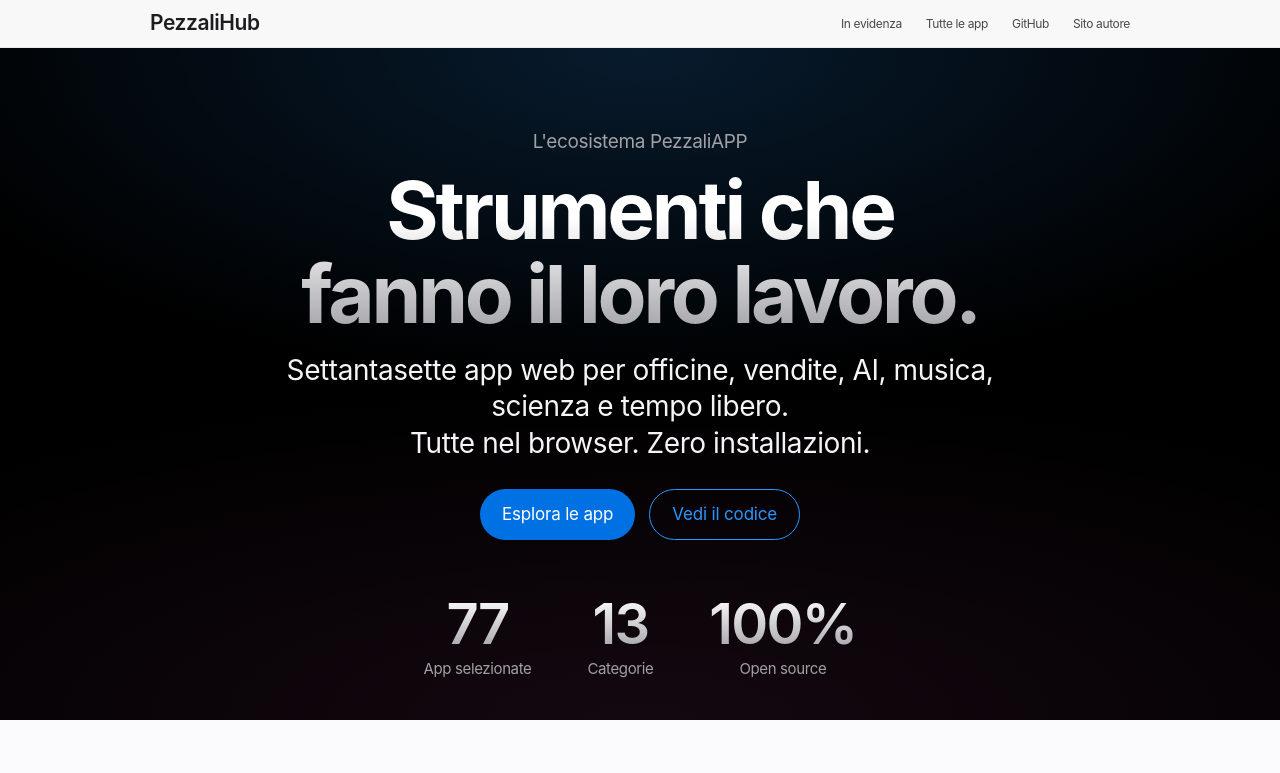
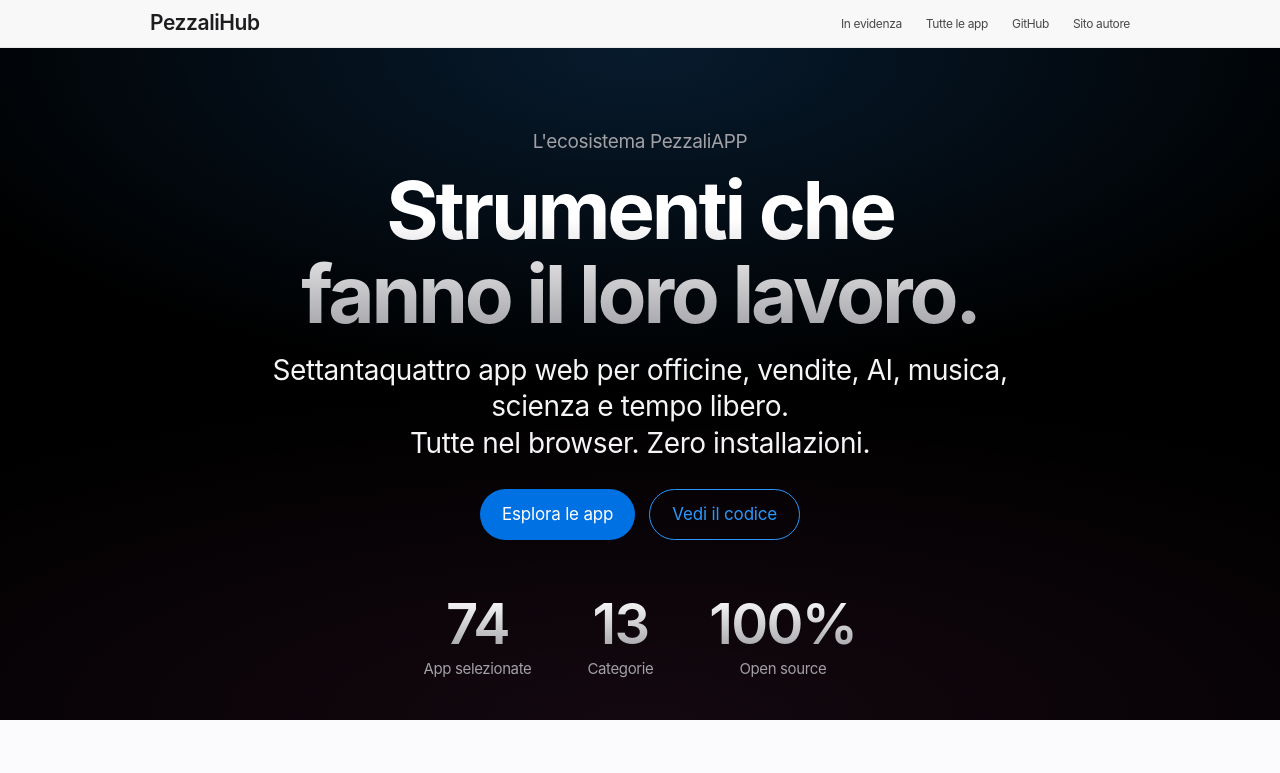
Before and after one commit to pezzaliapp/pezzaliHub, a plain HTML site: page index.html in a window 1280 px wide. Shown: the top 773 px of the page. Drawn offline with Linux system fonts and the light colour scheme.

Commit message:
Add files via upload

```diff
--- a/index.html
+++ b/index.html
@@ -679,7 +679,7 @@
     <p class="hero-eyebrow">L'ecosistema PezzaliAPP</p>
     <h1 class="hero-title">Strumenti che<br>fanno il loro lavoro.</h1>
     <p class="hero-sub">
-      Settantasette app web per officine, vendite, AI, musica, scienza e tempo libero.<br>
+      Settantaquattro app web per officine, vendite, AI, musica, scienza e tempo libero.<br>
       Tutte nel browser. Zero installazioni.
     </p>
     <div class="hero-actions">
@@ -688,7 +688,7 @@
     </div>
     <div class="hero-stats">
       <div>
-        <div class="hero-stat-num">77</div>
+        <div class="hero-stat-num">74</div>
         <div class="hero-stat-label">App selezionate</div>
       </div>
       <div>
@@ -723,7 +723,7 @@
       type="text"
       class="search-input"
       id="search"
-      placeholder="Cerca tra le 77 app… (es. listino, drum, AI, gomma)"
+      placeholder="Cerca tra le 74 app… (es. listino, drum, AI, gomma)"
       autocomplete="off"
       spellcheck="false"
     >
```
